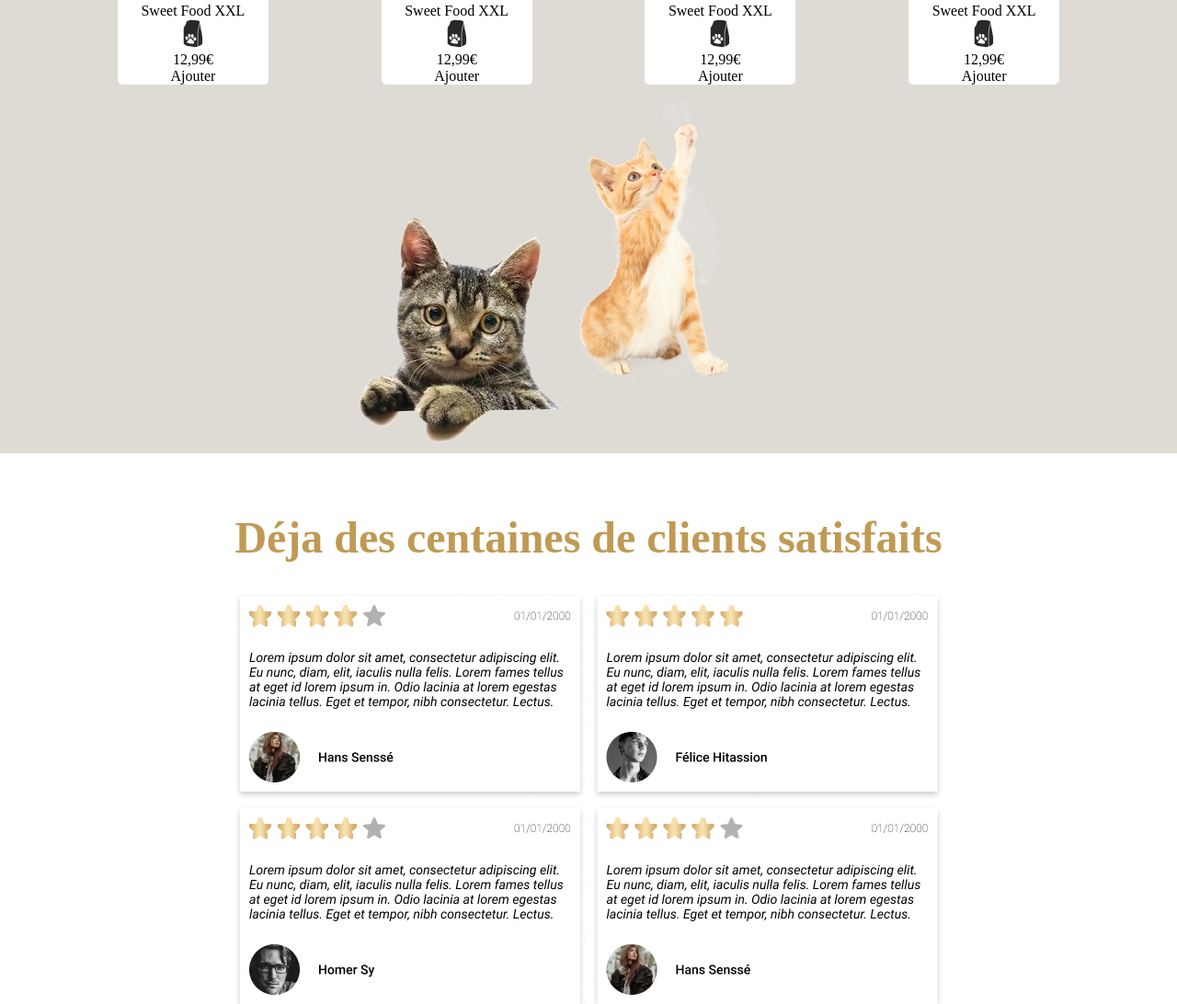
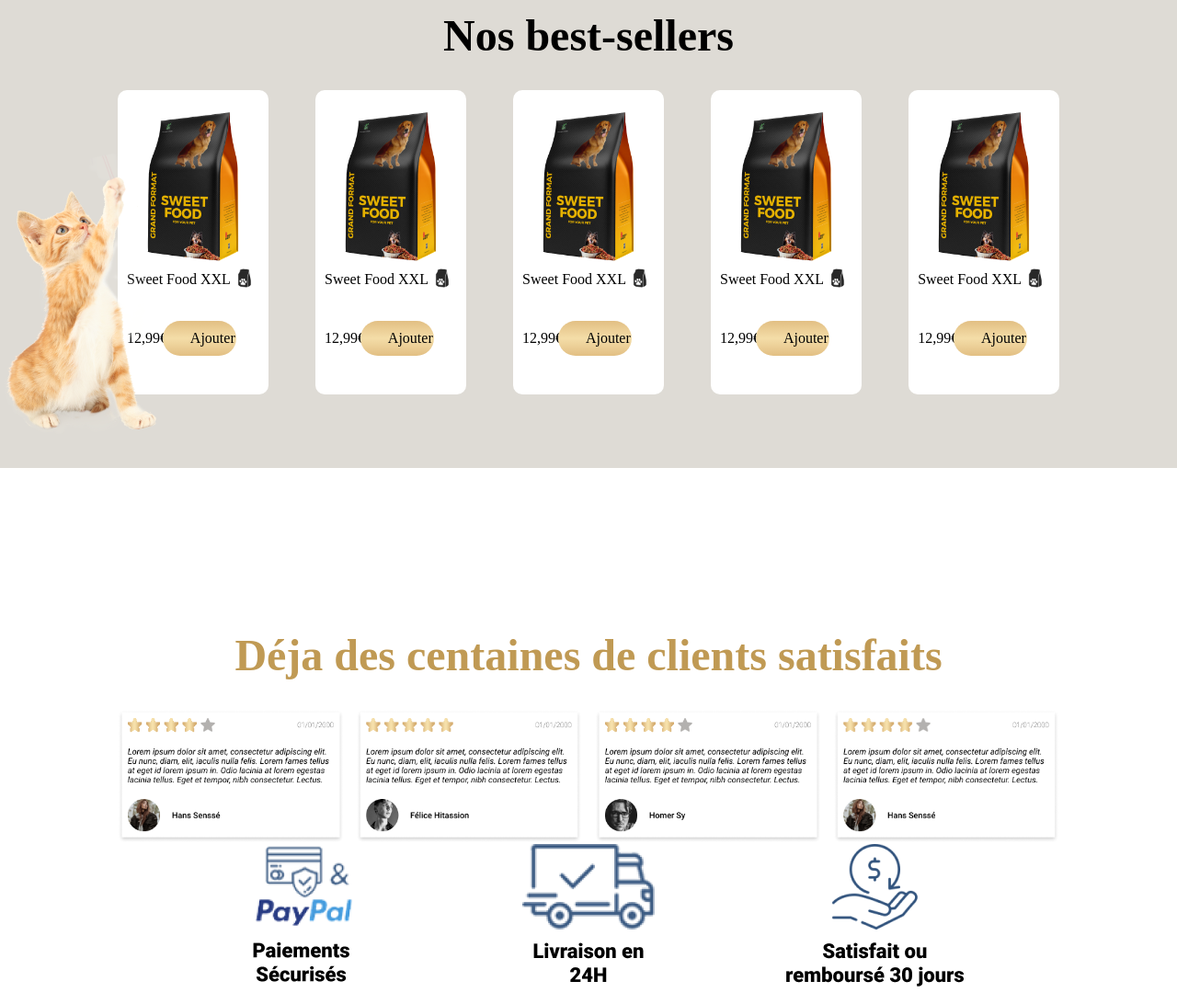
Before and after one commit to Seb-HB/BC-Sass-Flex, a website: page public/index.html in a window 1280 px wide. Shown: the part 1505-2597 px from the top of the page at 92% size. Drawn offline with Linux system fonts and the light colour scheme; files whose address does not match are found by name.

Commit message:
ajout components + css jusqu'a "services"

```diff
--- /dev/null
+++ b/app/scss/Components/_button.scss
@@ -0,0 +1,17 @@
+.btn{
+    display: inline-block;
+    padding: 10px 30px;
+    margin: 2rem 0;
+    border-radius: 20px;
+    transition: box-shadow 500ms;
+    &:hover{
+        box-shadow: 5px 5px 5px $head-gold;
+    }
+}
+.btn-gold{
+    background:  linear-gradient($btn-gold, $btn-gold-gradient, $btn-gold);
+    &:hover{
+       // background: $head-gold;
+    }
+
+}
--- a/app/scss/Components/_nav.scss
+++ b/app/scss/Components/_nav.scss
@@ -1,5 +1,6 @@
 
 header {
+    z-index: 2;
     position: fixed;
     top: 0;
     left: 0;
--- a/app/scss/Components/_product_card.scss
+++ b/app/scss/Components/_product_card.scss
@@ -1,5 +1,24 @@
 .product{
     background-color: $white;
-    border-radius: 5px;
+    border-radius: 10px;
+    padding: 10px;
+    .InfoProduct {
+        display: flex;
+        flex-wrap: wrap;
+        align-items: center;
+        :nth-child(1){
+            text-align: left;
+            width:80%;
+        }
+        :nth-child(2){
+            width: 18%;
+        }
+        :nth-child(3){
+            width: 20%;
+        }
+        :nth-child(4){
+            width: 70%;
+        }
+    }
 
 }
--- a/app/scss/_class.scss
+++ b/app/scss/_class.scss
@@ -6,16 +6,48 @@
     flex-wrap: wrap;
     justify-content: space-between;
 }
+.column{
+    flex-direction:column;
+}
+
+.m-auto{
+    margin: auto;
+}
 
 
 section, section.reduce, #slider{
     margin-bottom: $section-margin;
+}
+section{
+    padding:5rem 0;
 }
 
 #category{
 
 }
 
+#best-of{
+    //z-index: -1;
+}
+#FirstCat{
+    top: -216px;
+    right: 0;
+}
+#SecondCat{
+    top: 219px;
+    left: 0;
+}
+#fusee{
+    left: 0%;
+    top: 33px;
+}
 .bg-grey{
     background-color: $section-bg;
 }
+
+.relative{
+    position: relative;
+}
+.absolute{
+    position: absolute;
+}
--- a/app/scss/_sizing.scss
+++ b/app/scss/_sizing.scss
@@ -4,6 +4,9 @@
 }
 .tiers{
     width: 30%;
+}
+.quart{
+    width:24%;
 }
 .fifty{
     width: 49%;
@@ -15,3 +18,16 @@
     width: 100%;
     height:auto;
 }
+
+
+
+
+
+@media screen and (max-width: 600px){
+    .reduce{
+        width: 95%;
+    }
+    .fifty{
+        width: 100%;
+    }
+}
--- a/app/scss/_text-format.scss
+++ b/app/scss/_text-format.scss
@@ -9,8 +9,11 @@ a{
 }
 h2{
     font-size:48Px;
-    margin: 2rem 0;
+    margin-bottom: 2rem;
     color: $head-gold;
+}
+p{
+    text-align:justify
 }
 
 .bg-grey h2{
--- a/app/scss/_var.scss
+++ b/app/scss/_var.scss
@@ -9,7 +9,8 @@ $green :#088038;
 $section-bg:#DEDBD5;
 $head-gold:#C09A54;
 $btn-gold:#E2BF83;
+$btn-gold-gradient:#F4DDA8;
 $trans-black:rgba(11,10,10,0.7);
 $white: white;
 $font-color: black;
-$section-margin:4rem;
+$section-margin:6rem;
--- a/app/scss/main.scss
+++ b/app/scss/main.scss
@@ -5,3 +5,4 @@
 @import 'sizing';
 @import 'components/product_card';
 @import 'components/nav';
+@import 'components/button';
--- a/public/index.html
+++ b/public/index.html
@@ -59,49 +59,58 @@
                     <img class="responsive" src="img/sweet_food.png" alt="paquet de croquettes pour chien Sweet Food XXL">
                     <div class="InfoProduct">
                         <div class="max-left">Sweet Food XXL</div>
-                        <div><img src="assets/Cat-alim-ico.png" alt="catégorie alimentation" class="max-right"></div>
+                        <div><img src="img/ico/Cat-alim-ico.png" alt="catégorie alimentation" class="max-right"></div>
                         <div class="Prix">12,99€</div>
-                        <div><a href="addToCart.php">Ajouter</a></div>
+                        <div><a href="addToCart.php" class="btn btn-gold">Ajouter</a></div>
                     </div>
                 </div>
                 <div class="product two-col InBl">
                     <img class="responsive" src="img/sweet_food.png" alt="paquet de croquettes pour chien Sweet Food XXL">
                     <div class="InfoProduct">
                         <div class="max-left">Sweet Food XXL</div>
-                        <div><img src="assets/Cat-alim-ico.png" alt="catégorie alimentation" class="max-right"></div>
+                        <div><img src="img/ico/Cat-alim-ico.png" alt="catégorie alimentation" class="max-right"></div>
                         <div class="Prix">12,99€</div>
-                        <div><a href="addToCart.php">Ajouter</a></div>
+                        <div><a href="addToCart.php" class="btn btn-gold">Ajouter</a></div>
                     </div>
                 </div>
                 <div class="product two-col InBL">
                     <img class="responsive" src="img/sweet_food.png" alt="paquet de croquettes pour chien Sweet Food XXL">
                     <div class="InfoProduct">
                         <div class="max-left">Sweet Food XXL</div>
-                        <div><img src="assets/Cat-alim-ico.png" alt="catégorie alimentation" class="max-right"></div>
+                        <div><img src="img/ico/Cat-alim-ico.png" alt="catégorie alimentation" class="max-right"></div>
                         <div class="Prix">12,99€</div>
-                        <div><a href="addToCart.php">Ajouter</a></div>
+                        <div><a href="addToCart.php" class="btn btn-gold">Ajouter</a></div>
                     </div>
                 </div>
                 <div class="product two-col InBl">
                     <img class="responsive" src="img/sweet_food.png" alt="paquet de croquettes pour chien Sweet Food XXL">
                     <div class="InfoProduct">
                         <div class="max-left">Sweet Food XXL</div>
-                        <div><img src="assets/Cat-alim-ico.png" alt="catégorie alimentation" class="max-right"></div>
+                        <div><img src="img/ico/Cat-alim-ico.png" alt="catégorie alimentation" class="max-right"></div>
                         <div class="Prix">12,99€</div>
-                        <div><a href="addToCart.php">Ajouter</a></div>
+                        <div><a href="addToCart.php" class="btn btn-gold">Ajouter</a></div>
+                    </div>
+                </div>
+                <div class="product two-col InBl">
+                    <img class="responsive" src="img/sweet_food.png" alt="paquet de croquettes pour chien Sweet Food XXL">
+                    <div class="InfoProduct">
+                        <div class="max-left">Sweet Food XXL</div>
+                        <div><img src="img/ico/Cat-alim-ico.png" alt="catégorie alimentation" class="max-right"></div>
+                        <div class="Prix">12,99€</div>
+                        <div><a href="addToCart.php" class="btn btn-gold">Ajouter</a></div>
                     </div>
                 </div>
             </div>
-            <img src="/img/chatsurbloc.png" alt="Chat accoudé sur le bloc"  class="absolute " id="FirstCat">
-            <img src="/img/chatjoueurbestsellers.png" alt="Chat qui essaie d'attraper les produits"  id="SecondCat" class="absolute">
+            <img src="img/chatsurbloc.png" alt="Chat accoudé sur le bloc"  class="absolute " id="FirstCat">
+            <img src="img/chatjoueurbestsellers.png" alt="Chat qui essaie d'attraper les produits"  id="SecondCat" class="absolute">
         </section>
-        <section class="align-center">
+        <section >
             <h2>Déja des centaines de clients satisfaits</h2>
-            <div class="reduce">
-                <img src="img/Commentaire1.png" alt="">
-                <img src="img/Commentaire2.png" alt="">
-                <img src="img/Commentaire3.png" alt="">
-                <img src="img/Commentaire4.png" alt="">
+            <div class="reduce flex">
+                <img src="img/Commentaire1.png" alt="" class="quart">
+                <img src="img/Commentaire2.png" alt="" class="quart">
+                <img src="img/Commentaire3.png" alt="" class="quart">
+                <img src="img/Commentaire4.png" alt="" class="quart">
             </div>
             <div class="reduce">
                 <div class="tiers InBl">
@@ -115,21 +124,22 @@
                 </div>
             </div>
         </section>
-        <section class="align-center full relative">
+        <section class="relative bg-grey">
             <h2>Nos services 3.0</h2>
-            <article >
-                <div class="InBl four-col">
+            <article class="flex fifty m-auto">
+                <div class="four-col flex column fifty">
                     <h3 class="align-left">Un programme de l'armée Américaine</h3>
                     <p>Lorem ipsum dolor, sit amet consectetur adipisicing elit. Reiciendis consectetur, obcaecati assumenda nostrum ipsum enim soluta unde delectus, nam impedit earum dolorem itaque eveniet praesentium possimus voluptas sit repellat eaque.</p>
-                    <img src="img/Servives_chien.png" alt="chien soldat">
+                    <img class="responsive" src="img/Servives_chien.png" alt="chien soldat">
                 </div>
-                <div class="InBl four-col">
-                    <img src="img/Services_astronaute.png" alt="voyage dans l'espace">
+                <div class="four-col flex column fifty">
+                    <img class="responsive" src="img/Services_astronaute.png" alt="voyage dans l'espace">
                     <h3 class="align-left">Envoyez votre compagnon dans l'espace</h3>
                     <p>Lorem ipsum dolor sit amet consectetur adipisicing elit. Odio veniam voluptatum perferendis porro, laudantium labore dolorem possimus mollitia pariatur, fuga dicta illo ipsum tenetur, nihil eaque iure vitae dolor rerum.</p>
                 </div>
             </article>
-            <a href="#">Plus de détails</a>
+            <a href="#" class="btn btn-gold">Plus de détails</a>
+            <img src="img/fusée.png" alt="" class="absolute" id="fusee" />
         </section>
         <section class="reduce align-center">
             <figure class="tiers InBl">
```
Also changed, not shown: public/CSS/style.css, 1 other file.
